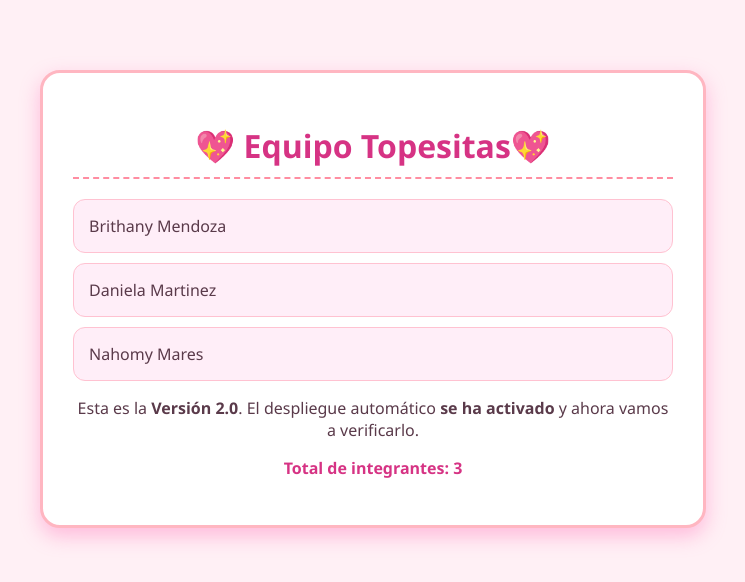
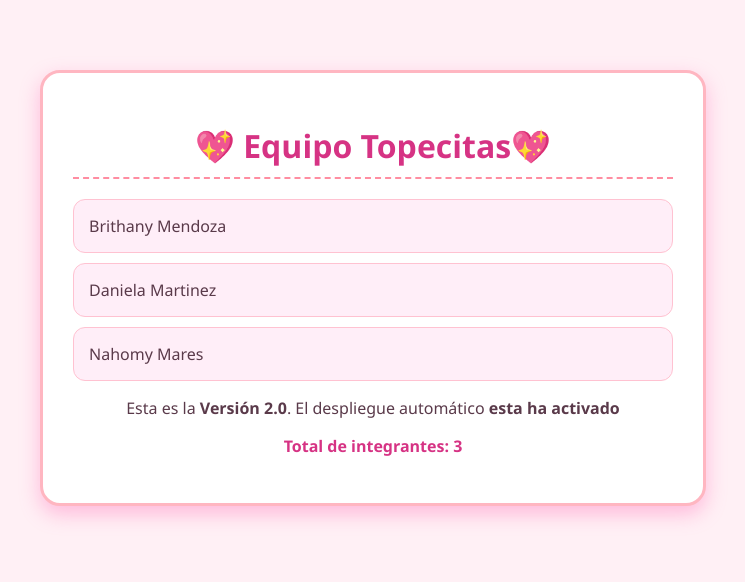
Before and after one commit to SPARTANODIAZ/despliegue-Brithany-Mendoza, a plain HTML site: page index.html in a window 1280 px wide. Shown: the whole page, without its empty margins (267-1012 px from the left). Drawn offline with Linux system fonts and the light colour scheme.

Commit message:
Update index.html

```diff
--- a/index.html
+++ b/index.html
@@ -62,7 +62,7 @@
 </head>
 <body>
     <div class="container">
-        <h1>💖 Equipo Topesitas💖</h1>
+        <h1>💖 Equipo Topecitas💖</h1>
 
         <ul id="listaDeNombres">
             <li> Brithany Mendoza</li>
@@ -72,7 +72,7 @@
 
         </ul>
 
-        <p>Esta es la <strong>Versión 2.0</strong>. El despliegue automático <strong>se ha activado</strong> y ahora vamos a verificarlo.</p>
+        <p>Esta es la <strong>Versión 2.0</strong>. El despliegue automático <strong>esta ha activado</strong> </p>
 
         <p id="contador" style="color: #d63384; font-weight: bold; margin-top: 15px;"></p>
     </div>
```
